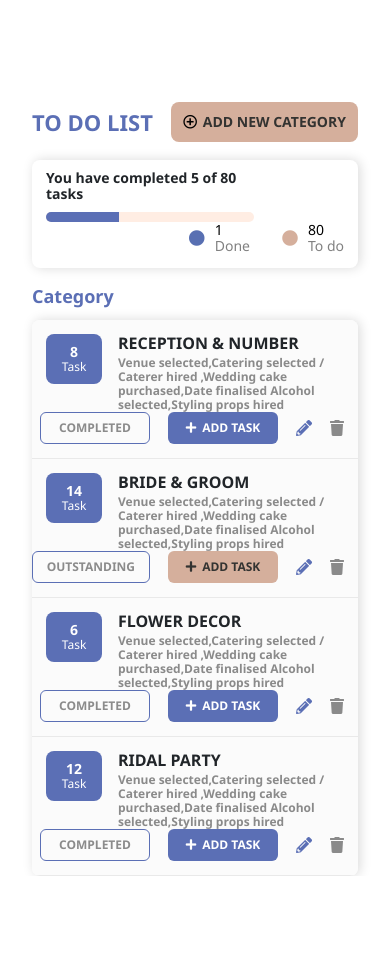
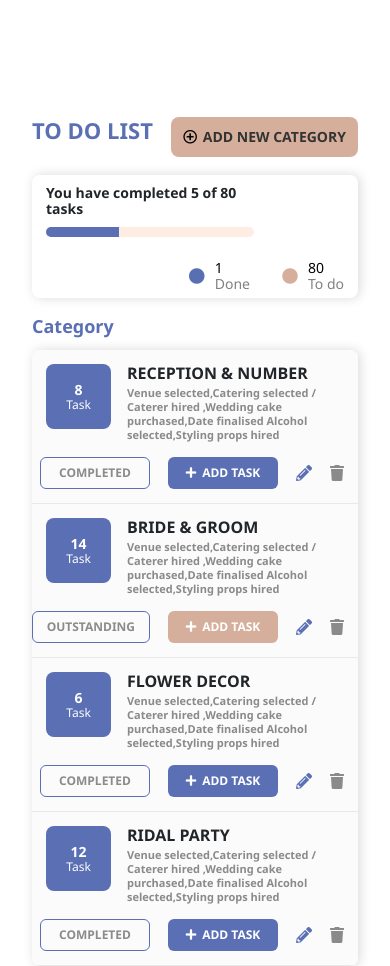
Before and after one commit to rohitstpark/yod, an Angular app: page /todo in a window 390 px wide. Before the commit the page ends 876 px from the top, so only its background shows below. Built offline with nearby package versions, Linux system fonts and the light colour scheme.

Commit message:
fixed left menu and header menu

```diff
--- a/src/app/app.component.css
+++ b/src/app/app.component.css
@@ -5,6 +5,6 @@
 .yod_b_con { display: flex; width: 100%; height: calc(100vh - 70px); }
 
 /*tablet_todo*/
-/*@media screen and (min-width:300px) and (max-width: 991px){
-  .main_container{margin: 0px 0px 0px 0px;}
-  }*/
+@media screen and (min-width:300px) and (max-width: 991px){
+ .yod_b_con_l { width: 0px; }
+  }
--- a/src/app/header/header.component.css
+++ b/src/app/header/header.component.css
@@ -22,8 +22,9 @@ button { font-family: inherit; font-size: inherit; line-height: inherit; }
 .menu_btn{ float: right;}
 .openbtn { font-size: 30px; cursor: pointer; background-color: transparent; color: #fff; padding: 15px; border: none; margin-top: 8px;}
 button.openbtn {display: inline-block;}
-.mobile { height: 100vh;overflow: hidden; display:none;}
-.header_con {border-bottom: 1px solid #fff; }
+.logout-text{display: none;}
+.mobile { height: 100vh;overflow: hidden; display:none; /*display: block;*/}
+.header_con {border-bottom: 1px solid #fff;  }
 .mainMenu .nav li a:hover .nav-icons { opacity: 1;}
 .mainMenu .nav { height: 100%; width: 100%;}
 .mainMenu li { height: 11%;}
--- a/src/app/todo/todo-list/todo-list.component.css
+++ b/src/app/todo/todo-list/todo-list.component.css
@@ -1,90 +1,47 @@
 .section_title_con { display: flex; align-items: center; justify-content: space-between; margin: 0 0 18px; }
-.tab_title { font-size: 22px; line-height: 26px; font-weight:600;color: #5b6fb5; margin: 0;}
-.section_title_con .btn_signin { font-weight: 600; font-size: 14px; height: 40px; border: none; text-decoration: none; background: #d5af9c; border-radius: 5px; padding: 10px 14px; color: #333331; }
-.add_ic_l{ font-size: 14px; margin-right: 6px; color: #000; }
-.pro_l{margin-right: 90px;}
-.prog_txt{ font-size: 14px; line-height: 16px;
-    font-weight: 600;
-    margin: 0 0 10px;
-}
-.section_title_con .task_info{justify-content: end;display: flex; height: 100%; }
+.tab_title { font-size: 22px; line-height: 26px; font-weight: 600;  margin: 0;}
+.add_ic_l { font-size: 14px; margin-right: 6px; }
+.pro_l { margin-right: 90px; }
+.prog_txt { font-size: 14px; line-height: 16px; font-weight: 600; margin: 0 0 10px; }
+.section_title_con .task_info { justify-content: end; display: flex; height: 100%; }
 
 /*progrss_bar*/
-.pro_list_con { padding: 10px 14px 14px;
-    box-shadow: 2px 0px 12px 0px rgb(0 0 0 / 15%);
-    margin-bottom: 18px;
-    border-radius: 8px; }
+.pro_list_con { padding: 10px 14px 14px; box-shadow: 2px 0px 12px 0px rgb(0 0 0 / 15%); margin-bottom: 18px; border-radius: 8px; }
 .pro_sp_t, .pro_sp_b { font-size: 14px; line-height: 16px; font-weight: 500; margin: 0; display: grid; }
-.pro_sp_t { margin-bottom: 0px; color: #000; }
+.pro_sp_t { margin-bottom: 0px; }
 .pro_sp_b { color: #818181; }
-.icon_blue{color: #586fb2;margin-right: 10px;}
-.icon_pink{color: #d5af9c;margin-right: 10px;}
+.icon_blue{ color: #586fb2;margin-right: 10px;}
+.icon_pink{ color: #d5af9c;margin-right: 10px;}
 .pro_text_1, .pro_text_r { margin-left: 32px; display: flex; align-items: center; }
-
 .pro_list_con .progress { height: 10px; background-color: #ffede3; }
-.pro_list_con .progress-bar { background-color: #5b6fb5; }
-
-.ca_rows {
-    border-radius: 8px;
-    box-shadow: 2px 0px 12px 0px rgb(0 0 0 / 15%);
-    overflow: hidden;
-}
+.ca_rows {border-radius: 8px; box-shadow: 2px 0px 12px 0px rgb(0 0 0 / 15%); overflow: hidden;}
 
 /*category_left*/
-.tab_title_c { font-size: 18px;
-    line-height: 20px;
-    font-weight: 600;
-    color: #5b6fb5;
-    margin: 24px 0 14px; }
-.ca_card_box { background: #fbfbfb;padding: 14px; border-bottom: 1px solid #00000012; }
-
-.task_count{ display: flex;
-    flex-direction: column;
-    align-items: center;
-    justify-content: center;
-    color: #fff;
-    background: #5b6fb5;
-    text-align: center;
-    max-width: 56px;
-    width: 100%;
-    height: 50px;
-    border-radius: 8px;
-    margin: 0 16px 0 0;
-}
+.tab_title_c { font-size: 18px; line-height: 20px; font-weight: 600; margin: 24px 0 14px; }
+.ca_card_box { background: #fbfbfb; padding: 14px; border-bottom: 1px solid #00000012; }
+.task_count { display: flex; flex-direction: column; align-items: center; justify-content: center; text-align: center; max-width: 56px; width: 100%; height: 50px;
+    border-radius: 8px; margin: 0 16px 0 0; }
 .ca_til{ font-size: 16px; line-height: 18px; font-weight: 600; margin-bottom: 4px; }
-.ca_sub_til{ font-size: 12px;
-    line-height: 14px;
-    font-weight: 600;
-    margin: 0;
-    color: #8a8a8a; }
-.tsk_count{ margin-bottom: 3px; font-size: 14px; line-height: 13px; font-weight: 600; }
-.tsk_txt{ font-size: 12px; line-height: 12px; font-weight: 500; }
-.ca_card_box_l{display: flex;}
+.ca_sub_til { font-size: 12px; line-height: 14px; font-weight: 600; margin: 0; color: #8a8a8a; }
+.tsk_count { margin-bottom: 3px; font-size: 14px; line-height: 13px; font-weight: 600; }
+.tsk_txt { font-size: 12px; line-height: 12px; font-weight: 500; }
+.ca_card_box_l { display: flex; }
 
 
 /*category_right*/
-.task_info{justify-content:end;display: flex; height: 100%; align-items: center; }
+.task_info {justify-content:end;display: flex; height: 100%; align-items: center;}
 .ca_mp{margin-top:5px;}
 .cat_icon { margin-left:18px; cursor: pointer; color: #8a8a8a; }
-.btn_pink {background: #d5af9c; color: #fff; border:none;}
-.btn_blue{ background: #5b6fb5; color: #fff;border:none;}
+.btn_pin {background: #d5af9c; color: #fff; border:none;}
+.btn_blue { background: #5b6fb5; color: #fff;border:none;}
 .car_ic_btn{ font-size: 12px;  margin-right: 6px; }
 .ca_card_box_r{ display: flex; align-items: center; justify-content: end; height: 100%; }
 .pen_icon{color: #5b6fb5;}
-.cusom_btn { font-weight: 600;
-    font-size: 12px;
-    text-decoration: none;
-    text-transform: uppercase;
-    border-radius: 6px;
-    padding: 6px 14px;
-    min-width: 110px;
-    height: 32px;
-    line-height: 12px;
-}
+.cusom_btn { font-weight: 600; font-size: 12px; text-decoration: none; text-transform: uppercase; border-radius: 6px; padding: 6px 14px; min-width: 110px; height: 32px;
+    line-height: 12px;}
 
 .btn_border { color: #8b8b8b; border: 1px solid #5b6fb5; background: transparent; }
 .btn_border:hover { color: #5b6fb5; }
-
 .task_info .cusom_btn { margin-left: 18px; }
 
 .panel_active { display: block; }
@@ -95,9 +52,11 @@
 
 
 @media screen and (min-width:767px) and (max-width: 991px){
-
+.ca_card_box .task_info{ margin-top: 20px;}
 }
 
 @media screen and (min-width:300px) and (max-width: 767px){
-
+.task_info{ margin-top:15px;}
+.ca_sub_til { font-size: 11px; line-height: 14px; font-weight: 600;  }
+.task_count {  max-width: 65px;  height: 65px;}
 }
--- a/src/app/todo/todo-list/todo-list.component.html
+++ b/src/app/todo/todo-list/todo-list.component.html
@@ -4,10 +4,10 @@
   <div class="to_do_list_con">
     <div class="containerQW">
       <div class="section_title_con">
-        <p class="tab_title">TO DO LIST</p>
+        <p class="tab_title txt_blu">TO DO LIST</p>
         <div class="task_info">
           <button name="submit" class="cus_btn btn_pink btn_h_40" type="button" (click)="sidePanel()">
-            <i class="far fa-times-circle add_ic_l" style="transform: rotate(45deg);"></i>
+            <i class="far fa-times-circle add_ic_l txt_b" style="transform: rotate(45deg);"></i>
             <span>ADD NEW CATEGORY</span>
           </button>
         </div>
@@ -15,22 +15,22 @@
       <!-- progrss list -->
       <div class="pro_list_con">
         <div class="row">
-          <div class="col-lg-6 col-md-6">
+          <div class="col-lg-6 col-md-6 col-sm-12">
             <div class="pro_l" >
               <p class="prog_txt">You have completed 5 of 80 tasks</p>
               <div class="progress rounded-pill">
-                <div class="progress-bar" role="progressbar" style="width: 35%" aria-valuenow="35" aria-valuemin="0" aria-valuemax="100"></div>
+                <div class="progress-bar bg_blue" role="progressbar" style="width: 35%" aria-valuenow="35" aria-valuemin="0" aria-valuemax="100"></div>
               </div>
             </div>
           </div>
-          <div class="col-lg-6 col-md-6">
+          <div class="col-lg-6 col-md-6 col-sm-12">
             <div class="task_info pro_md">
               <div class="pro_text_1 ">
                 <div class="icon_blue">
                    <i class="fas fa-circle"></i>
                 </div>
                 <div>
-                  <span class="pro_sp_t">1</span>
+                  <span class="pro_sp_t txt_b">1</span>
                   <p class="pro_sp_b">Done</p>
                 </div>
               </div>
@@ -39,7 +39,7 @@
                   <i class="fas fa-circle"></i>
                 </div>
                 <div>
-                  <span class="pro_sp_t">80</span>
+                  <span class="pro_sp_t txt_b">80</span>
                   <p class="pro_sp_b">To do</p>
                 </div>
               </div>
@@ -49,13 +49,13 @@
       </div>
       <!-- category list -->
       <div class="category_list_con">
-        <p class="tab_title_c ca_mp">Category</p>
+        <p class="tab_title_c txt_blu ca_mp">Category</p>
         <div class="ca_rows">
           <div class="ca_card_box">
             <div class="row">
-              <div class="col-lg-7 col-md-12">
+              <div class="col-lg-7 col-md-12 col-sm-12">
                 <div class="ca_card_box_l">
-                  <div class="task_count">
+                  <div class="task_count txt_w bg_blue ">
                     <span class="tsk_count">8</span>
                     <span class="tsk_txt">Task</span>
                   </div>
@@ -65,9 +65,9 @@
                   </div>
                 </div>
               </div>
-              <div class="col-lg-5 col-md-12">
+              <div class="col-lg-5 col-md-12 col-sm-12">
                 <div class="ca_card_box_r">
-                  <div class="task_info">
+                  <div class="task_info txt_w">
                     <button type="button" class="cusom_btn btn_border ">COMPLETED</button>
                     <button name="submit" class="cusom_btn btn_blue" type="submit">
                        <i class="fas fa-plus car_ic_btn"></i>ADD TASK
@@ -81,9 +81,9 @@
           </div>
           <div class="ca_card_box">
             <div class="row">
-              <div class="col-lg-7 col-md-12">
+              <div class="col-lg-7 col-md-12 col-sm-12">
                 <div class="ca_card_box_l">
-                  <div class="task_count">
+                  <div class="task_count txt_w bg_blue">
                     <span class="tsk_count">14</span>
                     <span class="tsk_txt">Task</span>
                   </div>
@@ -93,12 +93,12 @@
                   </div>
                 </div>
               </div>
-              <div class="col-lg-5 col-md-12">
+              <div class="col-lg-5 col-md-12 col-sm-12">
                 <div class="ca_card_box_r">
                   <div class="task_info">
                     <button type="button" class="cusom_btn btn_border">OUTSTANDING</button>
-                    <button name="submit" class="cusom_btn btn_pink" type="submit">
-                       <i class="fas fa-plus car_ic_btn"></i>ADD TASK
+                    <button name="submit" class="cusom_btn btn_pin" type="submit">
+                       <i class="fas fa-plus car_ic_btn "></i>ADD TASK
                     </button>
                     <i class="fas fa-pencil-alt cat_icon pen_icon"></i>
                     <i class="fas fa-trash cat_icon"></i>
@@ -109,9 +109,9 @@
           </div>
           <div class="ca_card_box">
             <div class="row">
-              <div class="col-lg-7 col-md-12">
+              <div class="col-lg-7 col-md-12 col-sm-12">
                 <div class="ca_card_box_l">
-                  <div class="task_count">
+                  <div class="task_count txt_w bg_blue">
                     <span class="tsk_count">6</span>
                     <span class="tsk_txt">Task</span>
                   </div>
@@ -121,9 +121,9 @@
                   </div>
                 </div>
               </div>
-              <div class="col-lg-5 col-md-12">
+              <div class="col-lg-5 col-md-12 col-sm-12">
                 <div class="ca_card_box_r">
-                  <div class="task_info">
+                  <div class="task_info txt_w">
                     <button type="button" class="cusom_btn btn_border ">COMPLETED</button>
                     <button name="submit" class="cusom_btn btn_blue " type="submit">
                       <i class="fas fa-plus car_ic_btn"></i>ADD TASK
@@ -137,9 +137,9 @@
           </div>
           <div class="ca_card_box">
             <div class="row">
-              <div class="col-lg-7 col-md-12">
+              <div class="col-lg-7 col-md-12 col-sm-12">
                 <div class="ca_card_box_l">
-                  <div class="task_count">
+                  <div class="task_count txt_w bg_blue">
                     <span class="tsk_count">12</span>
                     <span class="tsk_txt">Task</span>
                   </div>
@@ -149,9 +149,9 @@
                   </div>
                 </div>
               </div>
-              <div class="col-lg-5 col-md-12">
+              <div class="col-lg-5 col-md-12 col-sm-12">
                 <div class="ca_card_box_r">
-                  <div class="task_info">
+                  <div class="task_info txt_w">
                     <button type="button" class="cusom_btn btn_border ">COMPLETED</button>
                     <button name="submit" class="cusom_btn btn_blue " type="submit">
                        <i class="fas fa-plus car_ic_btn"></i>ADD TASK
--- a/src/styles.css
+++ b/src/styles.css
@@ -30,7 +30,7 @@
 .bg_pink { background: #d5af9c; }
 .bg_blue { background: #5b6fb5; }
 .bg_lig_gra { background: #c6cfd8; }
-.bg_black {background: #303030;}
+.bg_black { background: #303030;}
 
 
 
```
